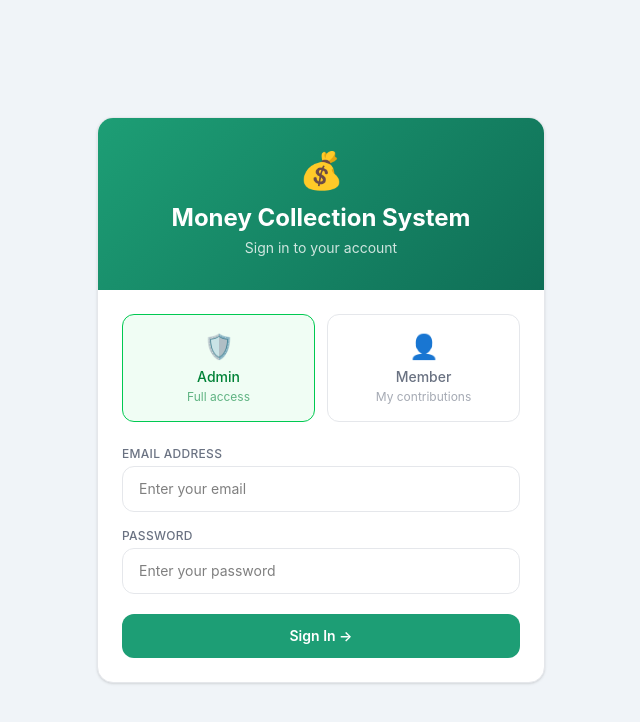
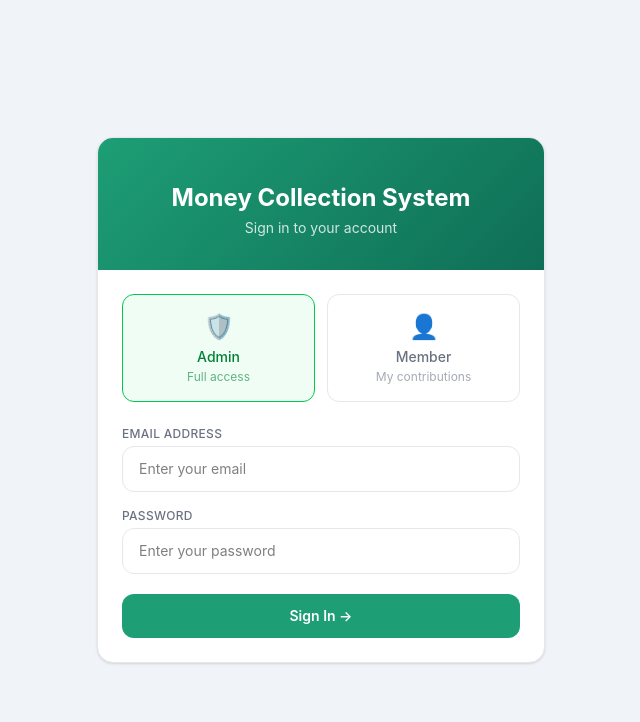
Before and after one commit to joylne15/PotPunch, a React (Vite) app: page /login in a window 1280 px wide. Shown: the top 722 px of the page, without its empty margins (319-959 px from the left). Built offline with nearby package versions, Linux system fonts and the light colour scheme.

Commit message:
remove imog

```diff
--- a/src/pages/AdminDashboard.jsx
+++ b/src/pages/AdminDashboard.jsx
@@ -68,7 +68,7 @@ export default function AdminDashboard() {
       >
         <div className="max-w-5xl mx-auto px-4 py-5 flex items-center justify-between">
           <div>
-            <h1 className="text-xl font-bold">💰 Money Collection System</h1>
+            <h1 className="text-xl font-bold"> Money Collection System</h1>
             <p className="text-xs opacity-75 mt-0.5">
               Admin Dashboard — Full Access
             </p>
--- a/src/pages/Login.jsx
+++ b/src/pages/Login.jsx
@@ -59,7 +59,7 @@ export default function Login() {
           className="text-white text-center py-8 px-6"
           style={{ background: "linear-gradient(135deg, #1D9E75 0%, #0F6E56 100%)" }}
         >
-          <div className="text-4xl mb-3">💰</div>
+          <div className="text-4xl mb-3"></div>
           <h1 className="text-2xl font-bold mb-1">Money Collection System</h1>
           <p className="text-sm opacity-80">Sign in to your account</p>
         </div>
--- a/src/pages/MemberDashboard.jsx
+++ b/src/pages/MemberDashboard.jsx
@@ -52,7 +52,7 @@ export default function MemberDashboard() {
             </div>
             <div>
               <h1 className="text-base font-bold"> My Contributions</h1>
-              <p className="text-xs opacity-75">Welcome back, {name} 👋</p>
+              <p className="text-xs opacity-75">Welcome back, {name} </p>
             </div>
           </div>
         </div>
```
